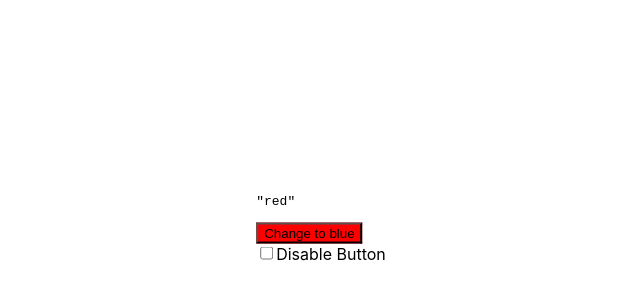
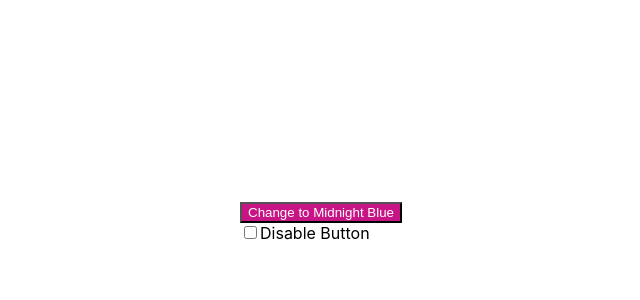
Before and after one commit to brandonwie/color-button, a React (Create React App) app: page / in a window 1280 px wide. Shown: the part 178-478 px from the top of the page, without its empty margins (319-959 px from the left). Built offline with nearby package versions, Linux system fonts and the light colour scheme.

Commit message:
Wrap up base test practice

```diff
--- a/src/App.js
+++ b/src/App.js
@@ -7,21 +7,22 @@
 }
 
 function App() {
-  const [buttonColor, setButtonColor] = useState('red');
+  const [buttonColor, setButtonColor] = useState('MediumVioletRed');
   const [isDisabled, setIsDisabled] = useState(false);
-  const newButtonColor = buttonColor === 'red' ? 'blue' : 'red';
+  const newButtonColor =
+    buttonColor === 'MediumVioletRed' ? 'MidnightBlue' : 'MediumVioletRed';
 
   return (
     <MainDiv>
-      <pre>{JSON.stringify(buttonColor, null, 2)}</pre>
       <button
         style={{
           backgroundColor: isDisabled ? 'gray' : buttonColor,
+          color: 'white',
         }}
         onClick={() => setButtonColor(newButtonColor)}
         disabled={isDisabled}
       >
-        Change to {newButtonColor}
+        Change to {replaceCamelWithSpaces(newButtonColor)}
       </button>
       <br />
       <input
```
Also changed, not shown: 2 other files (tests, documents, lock files or other folders).
